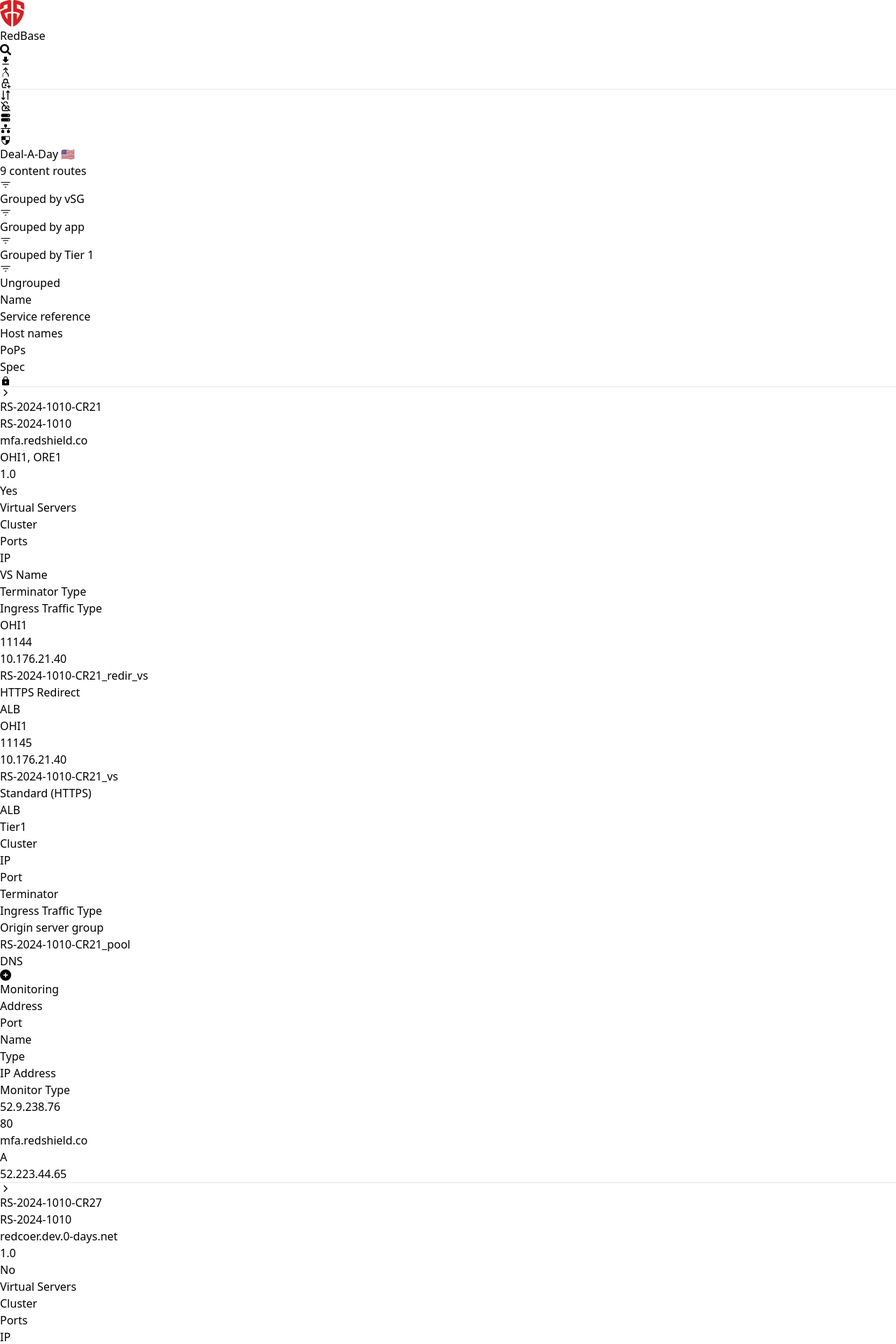
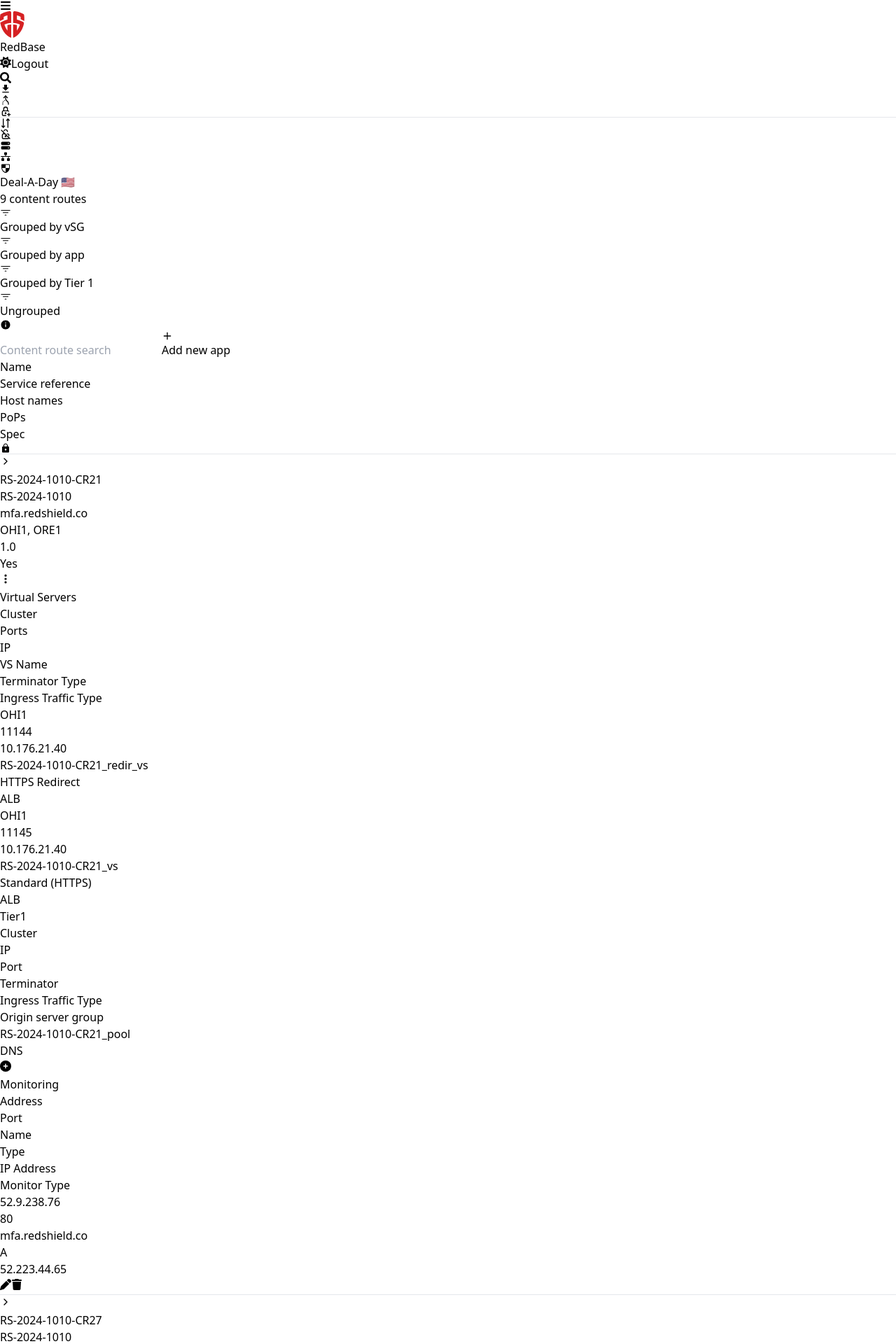
Before and after one commit to mikee-delos-santos/redshield-demo, a React (Vite) app in the folder redshield-frontend/: page / in a window 1280 px wide. Shown: the top 1920 px of the page at 70% size. Built offline with nearby package versions, Linux system fonts and the light colour scheme.

Commit message:
Finalize static frontend

```diff
--- a/redshield-frontend/src/components/ActionButton.tsx
+++ b/redshield-frontend/src/components/ActionButton.tsx
@@ -3,7 +3,9 @@
 }
 
 function ActionButton(props: ActionButtonProps) {
-  return <div className="w-[1.87rem] p-2 rounded-full bg-slate-300 flex justify-center">{props.icon}</div>
+  return <button>
+    <div className="w-[1.87rem] p-2 rounded-full bg-slate-300 flex justify-center">{props.icon}</div>
+  </button>
 }
 
 export default ActionButton
--- a/redshield-frontend/src/components/ContentRoute.tsx
+++ b/redshield-frontend/src/components/ContentRoute.tsx
@@ -5,6 +5,8 @@
 import VirtualServers from "./VirtualServers";
 import TierOne from "./TierOne";
 import OriginServerGroup from "./OriginServerGroup";
+import ActionButton from "./ActionButton";
+import { HiDotsVertical } from "react-icons/hi";
 
 type ContentRouteProps = {
   contentRoute: ContentRouteType
@@ -15,15 +17,18 @@
 
   return <>
     <div key={props.contentRoute.id} className="grid grid-cols-[0.2fr_1fr_1fr_1fr_1fr_1fr_0.5fr] px-2 py-4 items-center" onClick={() => setExpanded(!expanded) }>
-      <div onClick={() => setExpanded(!expanded) } className={`w-[1.87rem] p-2 rounded-full bg-slate-300 flex justify-center ${expanded ? "rotate-down" : ""}`}>
+      <button onClick={() => setExpanded(!expanded) }><div className={`w-[1.87rem] p-2 rounded-full bg-slate-300 flex justify-center ${expanded ? "rotate-down" : ""}`}>
         <FiChevronRight/>
-      </div>
+      </div></button>
       <div>{props.contentRoute.name}</div>
       <div>{props.contentRoute.serviceReference}</div>
       <div>{props.contentRoute.hostNames}</div>
       <div>{props.contentRoute.pops}</div>
       <div>{props.contentRoute.spec}</div>
-      <div>{props.contentRoute.locked ? 'Yes' : 'No'}</div>
+      <div className="flex justify-between items-center">
+        <div>{props.contentRoute.locked ? 'Yes' : 'No'}</div>
+        <ActionButton icon={<HiDotsVertical />}></ActionButton>
+        </div>
     </div>
 
     <section className={`${expanded ? "visible" : "hidden"} pb-4`}>
--- a/redshield-frontend/src/components/Main.tsx
+++ b/redshield-frontend/src/components/Main.tsx
@@ -2,9 +2,10 @@
 import FilterType from "../types/FilterType";
 import Button from "./Button";
 import { GoFilter } from "react-icons/go";
-import { IoMdLock } from "react-icons/io";
+import { IoMdInformationCircle, IoMdLock } from "react-icons/io";
 import ContentRouteType from "../types/ContentRouteType";
 import ContentRoute from "./ContentRoute";
+import { FiPlus } from "react-icons/fi";
 
 function Main() {
   const [selectedFilter, setSelectedFilter] = useState<FilterType>('ungrouped')
@@ -38,8 +39,8 @@
       <h2 className="text-3xl">Deal-A-Day 🇺🇸</h2>
       <div className="text-xs my-4">9 content routes</div>
 
-      <section className="my-5">
-        <div className="flex gap-2">
+      <section className="my-5 flex justify-between">
+        <div className="flex space-x-2">
           <div onClick={() => setSelectedFilter('vSG')}>
             <Button text={'Grouped by vSG'} icon={<GoFilter/>} selected={selectedFilter === 'vSG'} />
           </div>
@@ -52,6 +53,11 @@
           <div onClick={() => setSelectedFilter('ungrouped')}>
             <Button text={'Ungrouped'} icon={<GoFilter/>} selected={selectedFilter === 'ungrouped'}/>
           </div>
+        </div>
+        <div className="flex items-center space-x-3">
+          <IoMdInformationCircle />
+          <input type="text" className="text-xs p-2 bg-transparent border min-w-96" placeholder="Content route search"></input>
+          <Button icon={<FiPlus />} text="Add new app"/>
         </div>
       </section>
 
--- a/redshield-frontend/src/components/Nav.tsx
+++ b/redshield-frontend/src/components/Nav.tsx
@@ -1,11 +1,21 @@
+import { FaBars, FaSun } from 'react-icons/fa6'
 import redshieldLogo from '/redshield.svg'
 
 function Nav() {
 
   return <>
-    <nav className="flex w-full bg-slate-800 p-2 justify-center items-center drop-shadow-lg">
-      <img src={redshieldLogo} className="h-5"></img>
-      <h3 className="text-xl text-white ml-[-75px]">RedBase</h3>
+    <nav className="flex w-full bg-slate-800 p-2 justify-between items-center drop-shadow-lg text-white">
+      <FaBars />
+      <div className="flex items-center">
+        <img src={redshieldLogo} className="h-5"></img>
+        <h3 className="text-xl text-white ml-[-75px]">RedBase</h3>
+      </div>
+      <div className="flex items-center space-x-3">
+        <button>
+          <FaSun />
+        </button>
+        <button className="text-xs">Logout</button>
+      </div>
     </nav>
   </>
 
--- a/redshield-frontend/src/components/OriginServerGroup.tsx
+++ b/redshield-frontend/src/components/OriginServerGroup.tsx
@@ -1,4 +1,4 @@
-import { FaCirclePlus } from "react-icons/fa6"
+import { FaCirclePlus, FaPen, FaTrash } from "react-icons/fa6"
 import ContentRoutePropType from "../types/ContentRoutePropType"
 import ActionButton from "./ActionButton"
 import OriginServerGroupType from "../types/OriginServerGroupType"
@@ -21,7 +21,13 @@
     <div>{e.name}</div>
     <div>{e.type}</div>
     <div>{e.ip}</div>
-    <div>{e.monitorType}</div>
+    <div className="flex items-center justify-between">
+      <div>{e.monitorType}</div>
+      <div className="space-x-2">
+        <ActionButton icon={<FaPen />}></ActionButton>
+        <ActionButton icon={<FaTrash />}></ActionButton>
+      </div>
+    </div>
   </div>)
   return <article>
     <div className="grid grid-cols-3 items-center py-2">
--- a/redshield-frontend/src/components/TierOne.tsx
+++ b/redshield-frontend/src/components/TierOne.tsx
@@ -1,7 +1,7 @@
 import ContentRoutePropType from "../types/ContentRoutePropType";
 
 function TierOne(props: ContentRoutePropType) {
-  return <article className="py-3">
+  return <article className="py-4">
     <div className="border border-slate-400 text-slate-400 rounded px-2 w-fit mb-3">Tier1</div>
     <header className="grid grid-cols-6 text-slate-300 text-xs">
       <div className="uppercase">Cluster</div>
```
